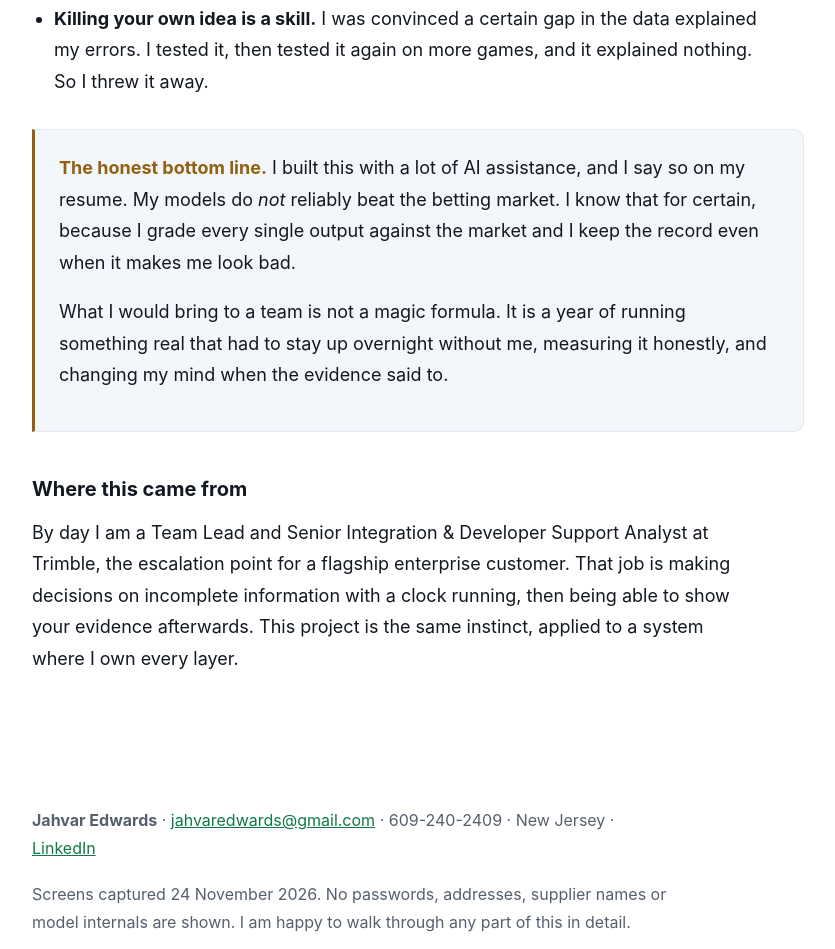
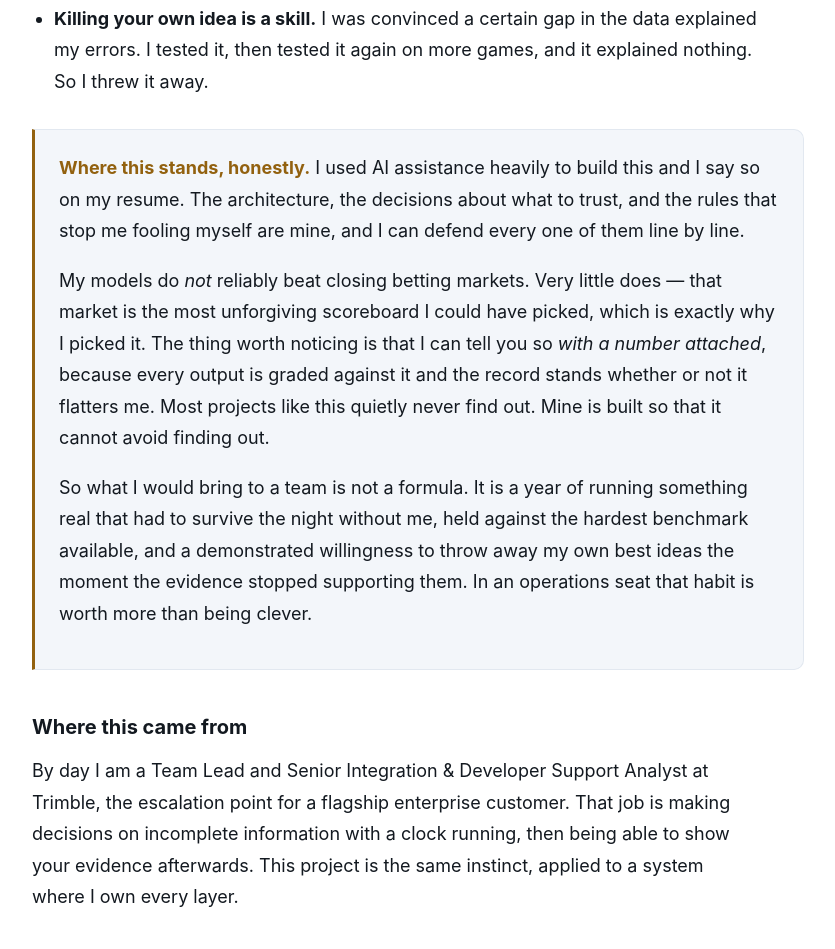
Before and after one commit to Cptvar/Cptvar.github.io, a plain HTML site: page index.html in a window 1280 px wide. Shown: the part 10413-11362 px from the top of the page, without its empty margins (200-1035 px from the left). Drawn offline with Linux system fonts and the light colour scheme.

Commit message:
Rework the closing note: frame the honesty as a standard rather than an apology

```diff
--- a/index.html
+++ b/index.html
@@ -393,13 +393,18 @@ footer{padding:48px 0 76px;color:var(--dim);font-size:16px}
   </ul>
 
   <div class="note">
-    <p><b>The honest bottom line.</b> I built this with a lot of AI assistance, and I say so on my
-    resume. My models do <em>not</em> reliably beat the betting market. I know that for certain,
-    because I grade every single output against the market and I keep the record even when it makes me
-    look bad.</p>
-    <p>What I would bring to a team is not a magic formula. It is a year of running something real
-    that had to stay up overnight without me, measuring it honestly, and changing my mind when the
-    evidence said to.</p>
+    <p><b>Where this stands, honestly.</b> I used AI assistance heavily to build this and I say so on
+    my resume. The architecture, the decisions about what to trust, and the rules that stop me fooling
+    myself are mine, and I can defend every one of them line by line.</p>
+    <p>My models do <em>not</em> reliably beat closing betting markets. Very little does — that market
+    is the most unforgiving scoreboard I could have picked, which is exactly why I picked it. The
+    thing worth noticing is that I can tell you so <em>with a number attached</em>, because every
+    output is graded against it and the record stands whether or not it flatters me. Most projects
+    like this quietly never find out. Mine is built so that it cannot avoid finding out.</p>
+    <p>So what I would bring to a team is not a formula. It is a year of running something real that
+    had to survive the night without me, held against the hardest benchmark available, and a
+    demonstrated willingness to throw away my own best ideas the moment the evidence stopped
+    supporting them. In an operations seat that habit is worth more than being clever.</p>
   </div>
 
   <h3>Where this came from</h3>
```
